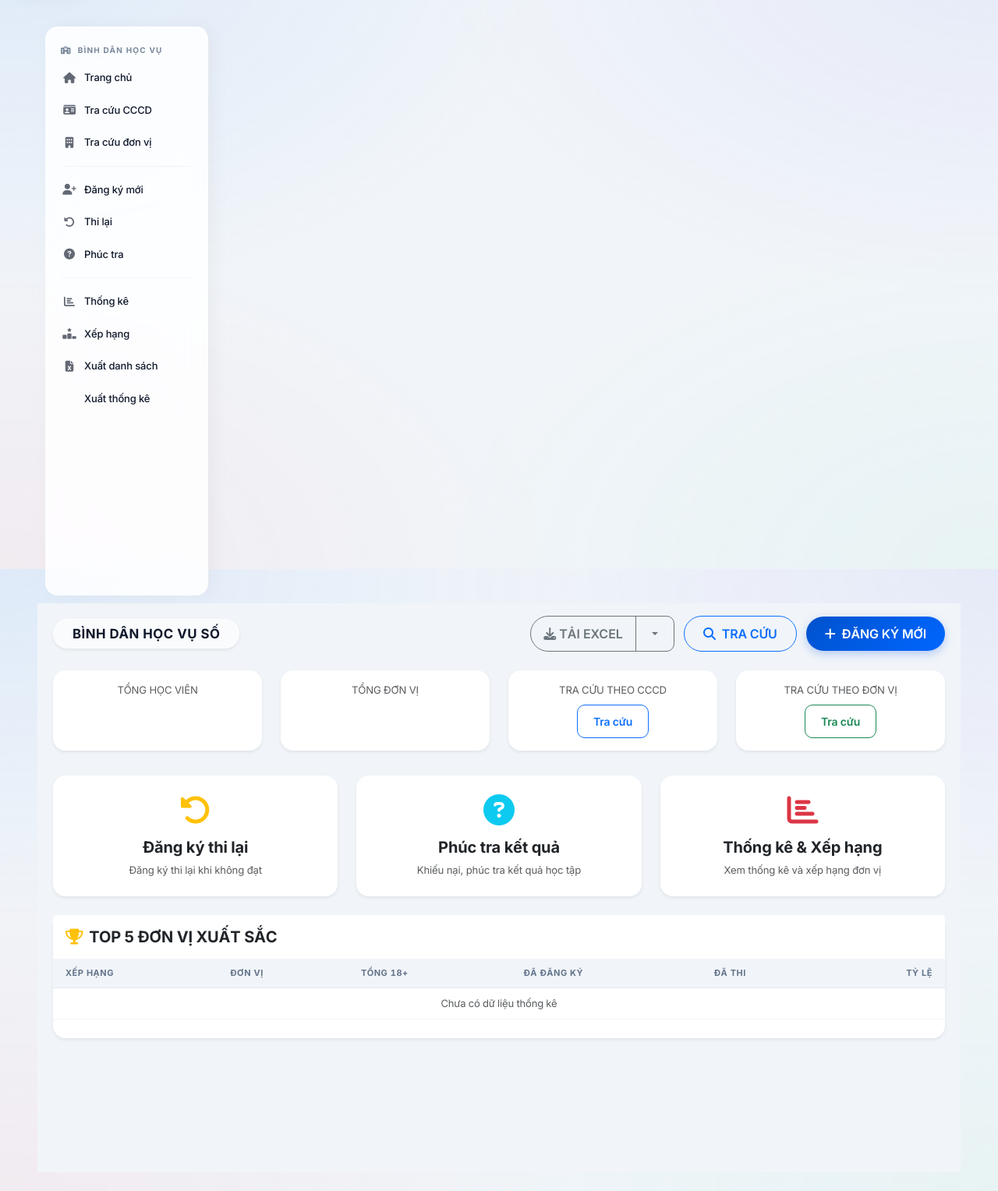
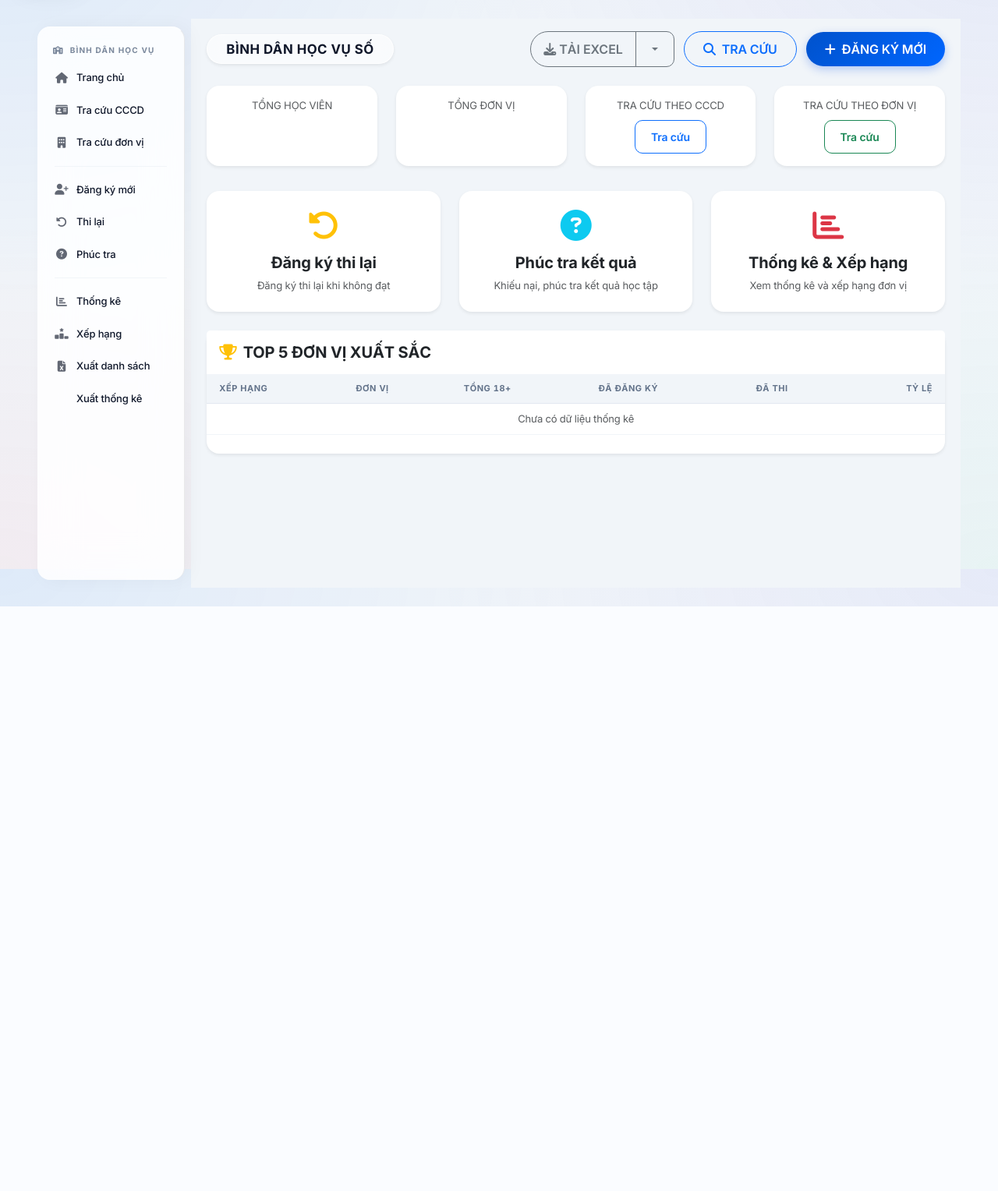
Before and after one commit to NguyenVanThe30081994/PhanMemPC06_Pro, a Python web app: template templates/bdhv.html in a window 1280 px wide. Shown: the part 70-1598 px from the top of the page at 78% size. After the commit the page ends 848 px from the top, so only its background shows below. Run offline with Jinja, Linux system fonts and the light colour scheme; the template is opened without the code that fills it, so the values that code supplies are empty; some libraries are stand-ins or nearby versions.

Commit message:
Update bdhv_base.html

```diff
--- a/templates/bdhv_base.html
+++ b/templates/bdhv_base.html
@@ -11,26 +11,25 @@
     border-top: 1px solid rgba(255, 255, 255, 0.5) !important;
     border-right: 1px solid rgba(0, 0, 0, 0.08) !important;
 
-    height: calc(100vh - 70px);
     position: sticky;
     top: 70px;
     padding: 12px 10px;
     z-index: 50;
     box-shadow: 6px 0 25px rgba(0, 0, 0, 0.04);
     border-radius: 16px;
-    margin: 10px 6px 10px 10px;
     overflow-x: hidden;
     overflow-y: auto;
+    min-height: calc(100vh - 90px);
 }
-
-.flex-shrink-0 { flex-shrink: 0; }
-.flex-grow-1 { flex-grow: 1; }
-.overflow-auto { overflow-y: auto; }
 
 [data-theme="dark"] .bdhv-sidebar {
     background: rgba(30, 41, 59, 0.9) !important;
     border-top-color: rgba(255, 255, 255, 0.08) !important;
     border-right-color: rgba(255, 255, 255, 0.05) !important;
+}
+
+.bdhv-sidebar-wrapper {
+    padding: 10px 8px 10px 0;
 }
 
 /* BDHV Menu - gọn hơn */
@@ -137,9 +136,11 @@
 {% endblock %}
 
 {% block content %}
-<div class="d-flex align-items-stretch" style="min-height: calc(100vh - 70px);">
+<div class="container-fluid p-0">
+    <div class="row g-0 align-items-stretch">
         <!-- Sidebar -->
-    <aside class="bdhv-sidebar d-none d-lg-block" style="width: 210px; flex-shrink: 0;">
+        <div class="col-lg-2 d-none d-lg-block bdhv-sidebar-wrapper">
+            <div class="bdhv-sidebar">
                 <div class="bdhv-menu-title">
                     <i class="fa-solid fa-school me-2"></i>Bình Dân Học Vụ
                 </div>
@@ -184,10 +185,14 @@
                     </a>
                 </nav>
             </div>
+        </div>
 
         <!-- Main Content -->
-    <main class="bdhv-main-content" style="flex-grow: 1; overflow-y: auto;">
+        <div class="col-lg-10">
+            <div class="bdhv-main-content">
                 {% block bdhv_content %}{% endblock %}
-    </main>
+            </div>
+        </div>
+    </div>
 </div>
 {% endblock %}
```
Lines whose indentation alone changed are shown as unchanged.
